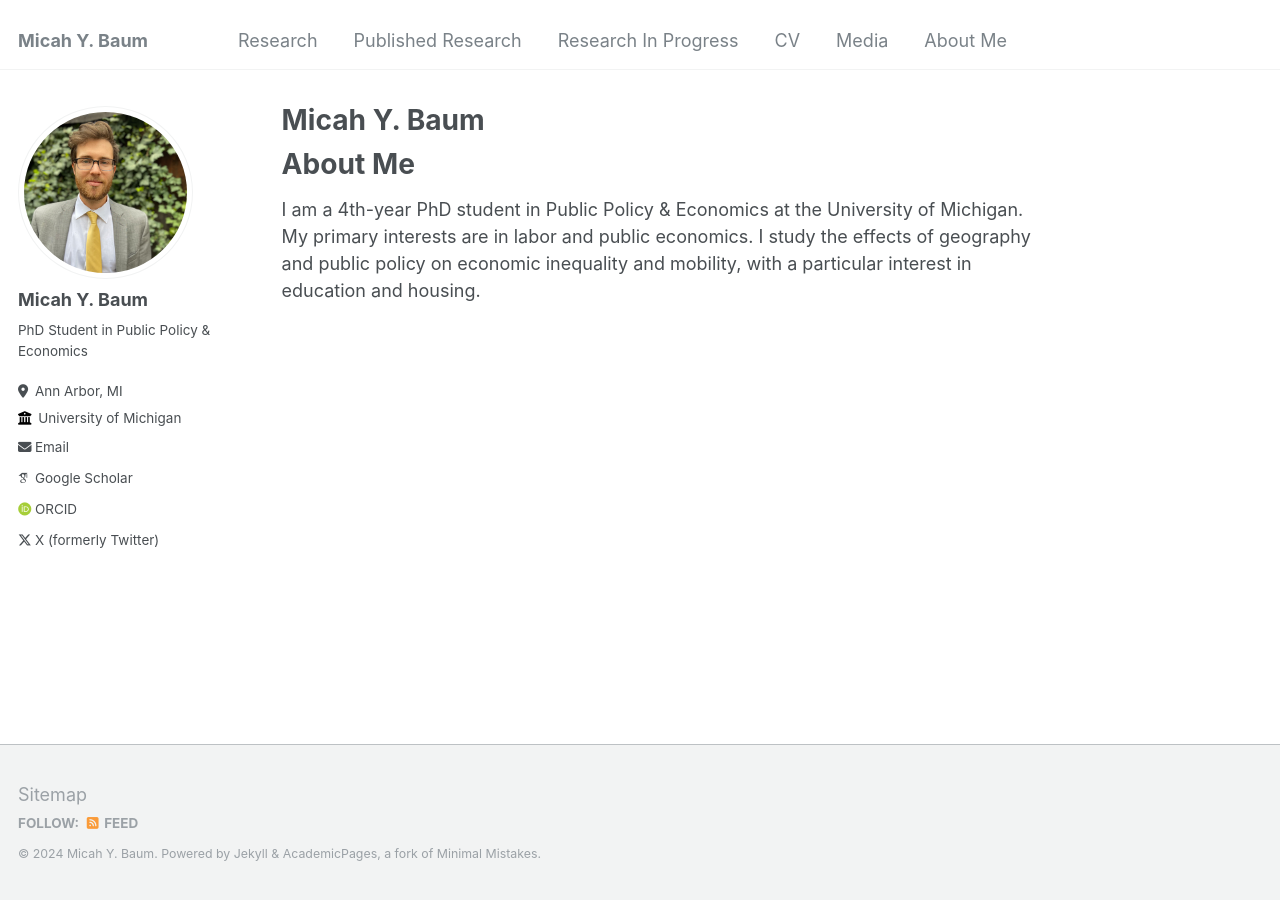
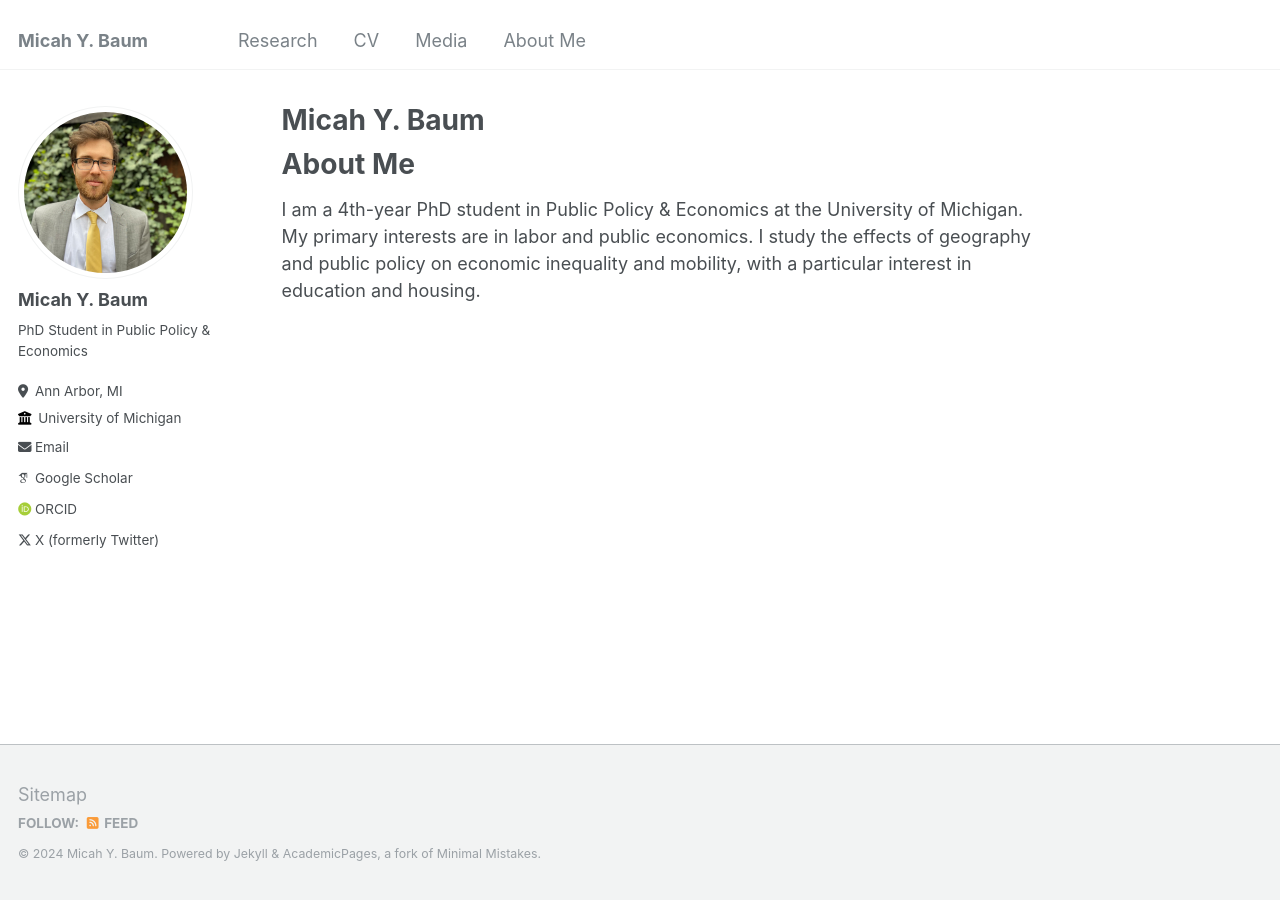
Before and after one commit to micah-baum/micah-baum.github.io, a Jekyll site: the page built from _pages/about.md, in a window 1280 px wide. Built offline with Jekyll 4.4.1, drawn with Linux system fonts in a browser that asks for light colours; some web fonts are replaced.

Commit message:
Update navigation.yml

```diff
--- a/_data/navigation.yml
+++ b/_data/navigation.yml
@@ -2,12 +2,6 @@
 main:
   - title: "Research"
     url: /research
-
-  - title: "Published Research"
-    url: /research-published
-
-  - title: "Research In Progress"
-    url: /research-in-progress
 
   - title: "CV"
     url: /files/baum_cv.pdf
```
